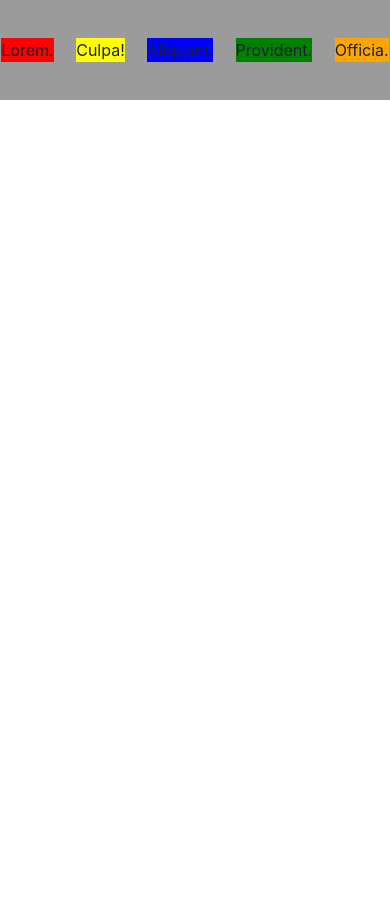
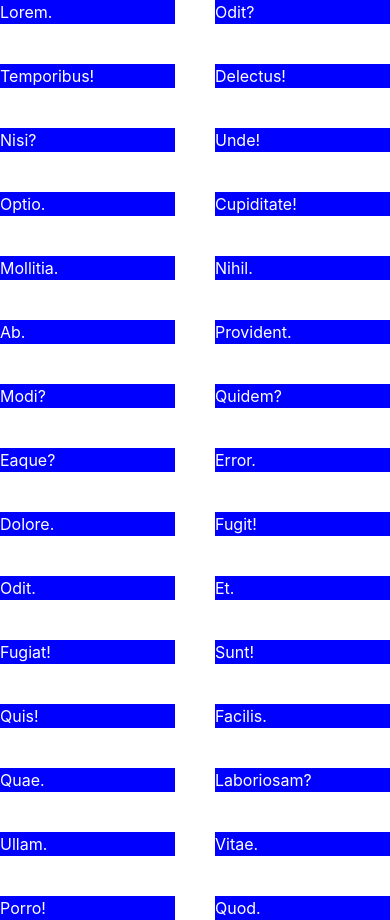
Before and after one commit to hoonil1/hoonil_react, a React (Create React App) app: page / in a window 390 px wide. Before the commit the page ends 844 px from the top, so only its background shows below. Built offline with nearby package versions, Linux system fonts and the light colour scheme.

Commit message:
Simple Grid 사용, 반응형 웹 적용

```diff
--- a/src/App.js
+++ b/src/App.js
@@ -1,22 +1,107 @@
-import { Box, Flex } from "@chakra-ui/react";
+import { Box, Flex, SimpleGrid } from "@chakra-ui/react";
 
 function App() {
   return (
+    // Simple Grid 사이즈표
+    // base: "0em", // 0px
+    //   sm: "30em", // ~480px. em is a relative unit and is dependant on the font size.
+    //   md: "48em", // ~768px
+    //   lg: "62em", // ~992px
+    //   xl: "80em", // ~1280px
+    //   "2xl": "96em", // ~1536px
     <>
-      <Flex
-        w={"100%"}
-        h={"100px"}
-        bg={"#9b9b9b"}
-        gap={5}
-        align={"center"}
-        justify={"space-around"}
-      >
-        <Box bg={"red"}>Lorem.</Box>
-        <Box bg={"yellow"}>Culpa!</Box>
-        <Box bg={"blue"}>Aliquam.</Box>
-        <Box bg={"green"}>Provident.</Box>
-        <Box bg={"orange"}>Officia.</Box>
-      </Flex>
+      <SimpleGrid columns={{ base: 2, md: 3 }} spacing={"40px"}>
+        <Box bg="blue" color="white">
+          Lorem.
+        </Box>
+        <Box bg="blue" color="white">
+          Odit?
+        </Box>
+        <Box bg="blue" color="white">
+          Temporibus!
+        </Box>
+        <Box bg="blue" color="white">
+          Delectus!
+        </Box>
+        <Box bg="blue" color="white">
+          Nisi?
+        </Box>
+        <Box bg="blue" color="white">
+          Unde!
+        </Box>
+        <Box bg="blue" color="white">
+          Optio.
+        </Box>
+        <Box bg="blue" color="white">
+          Cupiditate!
+        </Box>
+        <Box bg="blue" color="white">
+          Mollitia.
+        </Box>
+        <Box bg="blue" color="white">
+          Nihil.
+        </Box>
+        <Box bg="blue" color="white">
+          Ab.
+        </Box>
+        <Box bg="blue" color="white">
+          Provident.
+        </Box>
+        <Box bg="blue" color="white">
+          Modi?
+        </Box>
+        <Box bg="blue" color="white">
+          Quidem?
+        </Box>
+        <Box bg="blue" color="white">
+          Eaque?
+        </Box>
+        <Box bg="blue" color="white">
+          Error.
+        </Box>
+        <Box bg="blue" color="white">
+          Dolore.
+        </Box>
+        <Box bg="blue" color="white">
+          Fugit!
+        </Box>
+        <Box bg="blue" color="white">
+          Odit.
+        </Box>
+        <Box bg="blue" color="white">
+          Et.
+        </Box>
+        <Box bg="blue" color="white">
+          Fugiat!
+        </Box>
+        <Box bg="blue" color="white">
+          Sunt!
+        </Box>
+        <Box bg="blue" color="white">
+          Quis!
+        </Box>
+        <Box bg="blue" color="white">
+          Facilis.
+        </Box>
+        <Box bg="blue" color="white">
+          Quae.
+        </Box>
+        <Box bg="blue" color="white">
+          Laboriosam?
+        </Box>
+        <Box bg="blue" color="white">
+          Ullam.
+        </Box>
+        <Box bg="blue" color="white">
+          Vitae.
+        </Box>
+        <Box bg="blue" color="white">
+          Porro!
+        </Box>
+        <Box bg="blue" color="white">
+          Quod.
+        </Box>
+      </SimpleGrid>
     </>
   );
 }
```
